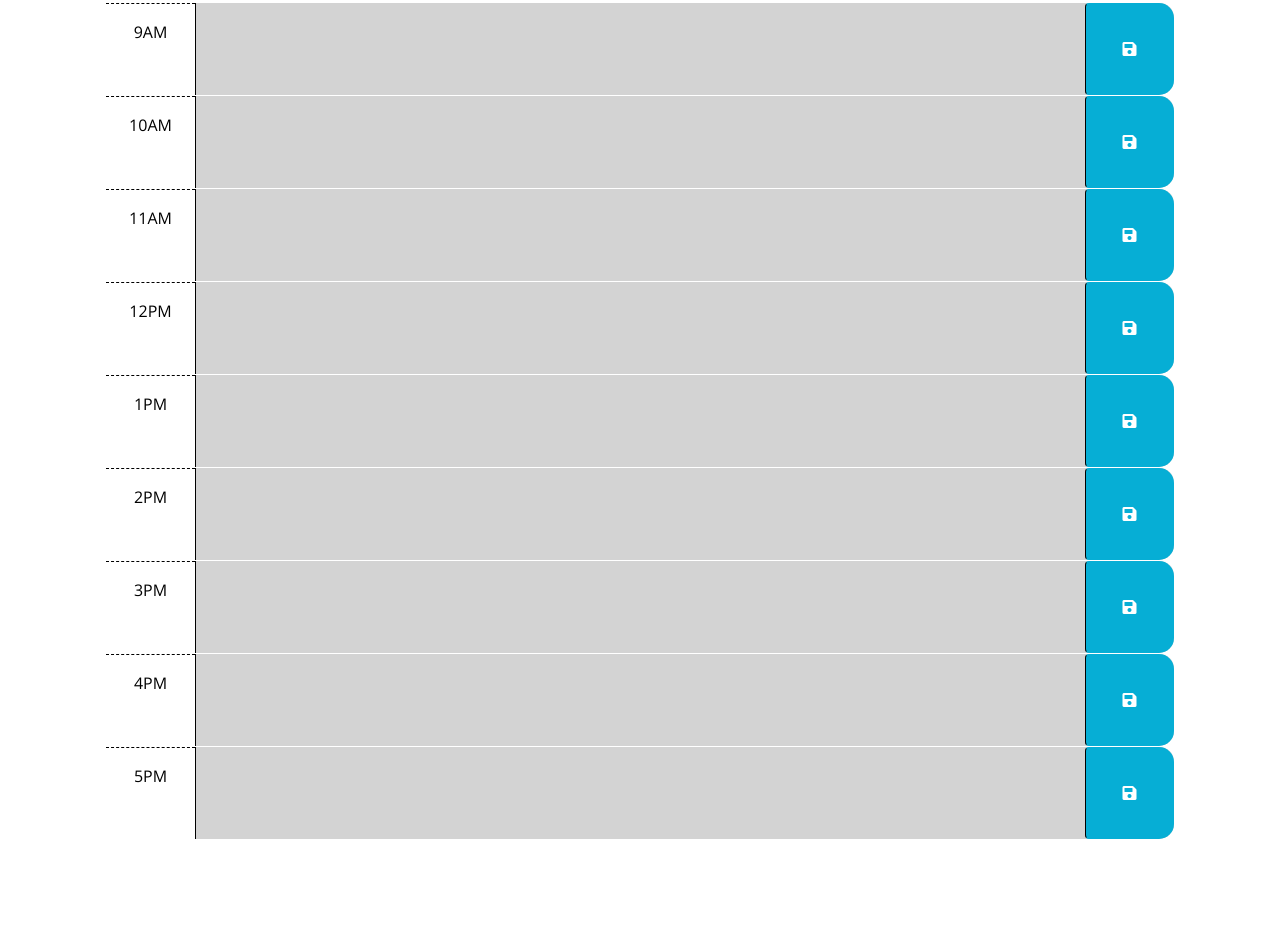
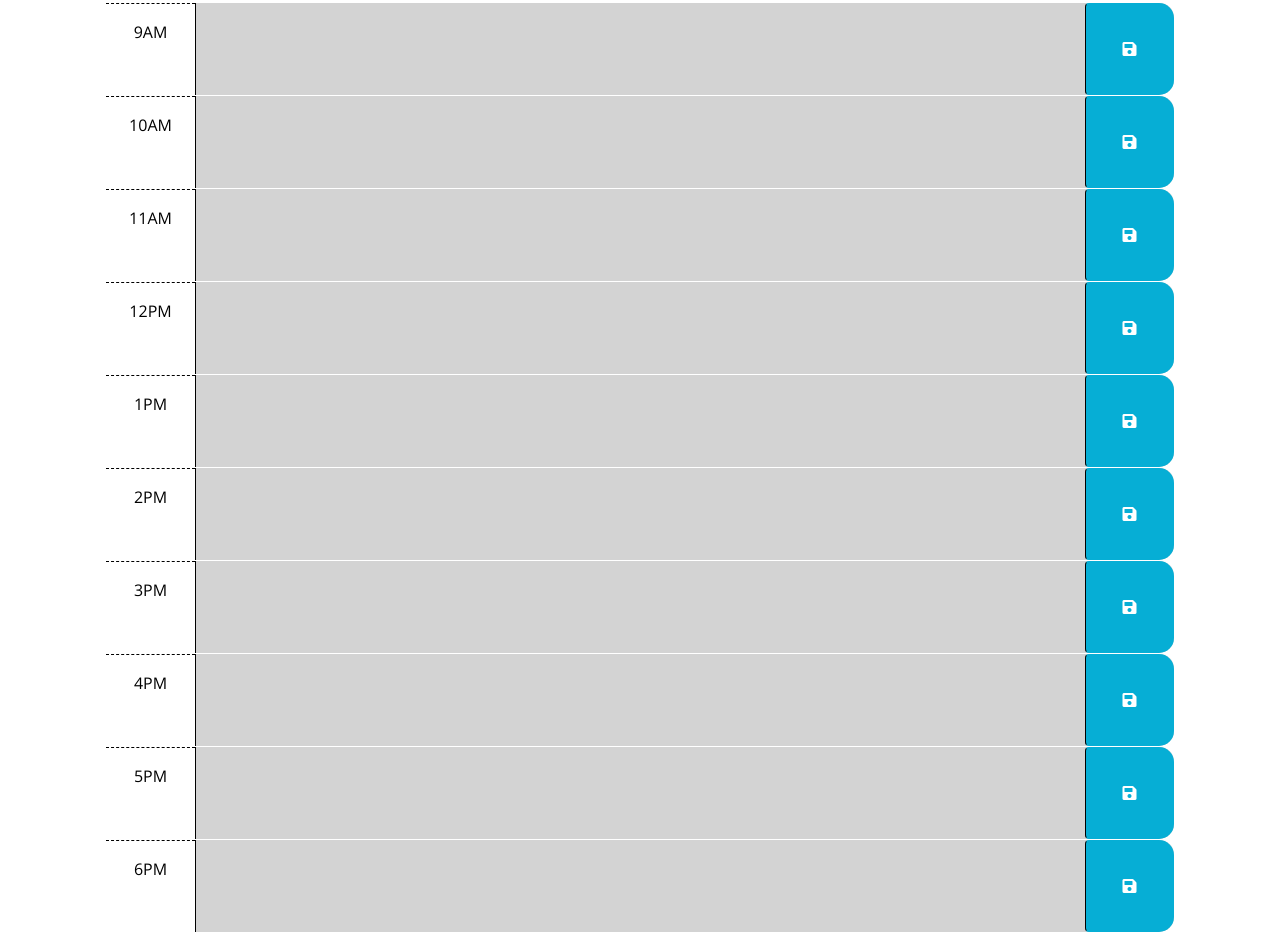
Before and after one commit to Smurk23/fifth-challenge-repo, a plain HTML site: page index.html in a window 1280 px wide. Shown: the part 300-1232 px from the top of the page. Before the commit the page ends 1139 px from the top, so only its background shows below. Drawn offline with nearby package versions, Linux system fonts and the light colour scheme.

Commit message:
added 6pm

```diff
--- a/index.html
+++ b/index.html
@@ -111,6 +111,14 @@
         </button>
       </div>
 
+      <div id="hour-18" class="row time-block">
+        <div class="col-2 col-md-1 hour text-center py-3">6PM</div>
+        <textarea class="col-8 col-md-10 description" rows="3"> </textarea>
+        <button class="btn saveBtn col-2 col-md-1" aria-label="save">
+          <i class="fas fa-save" aria-hidden="true"></i>
+        </button>
+      </div>
+
     <script src="https://code.jquery.com/jquery-3.4.1.min.js"></script>
     <script
       src="https://cdn.jsdelivr.net/npm/dayjs@1.11.3/dayjs.min.js"
--- a/script.js
+++ b/script.js
@@ -71,6 +71,7 @@ $(function () {
   $('#hour-15 .description').val(localStorage.getItem('hour-15'));
   $('#hour-16 .description').val(localStorage.getItem('hour-16'));
   $('#hour-17 .description').val(localStorage.getItem('hour-17'));
+  $('#hour-18 .description').val(localStorage.getItem('hour-18'));
 
   // TODO: Add code to display the current date in the header of the page.
 });
```
